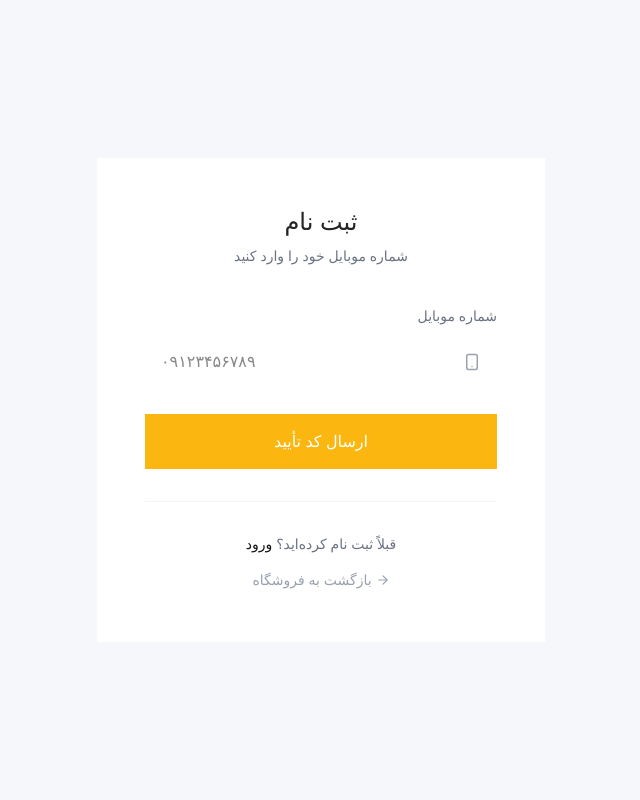
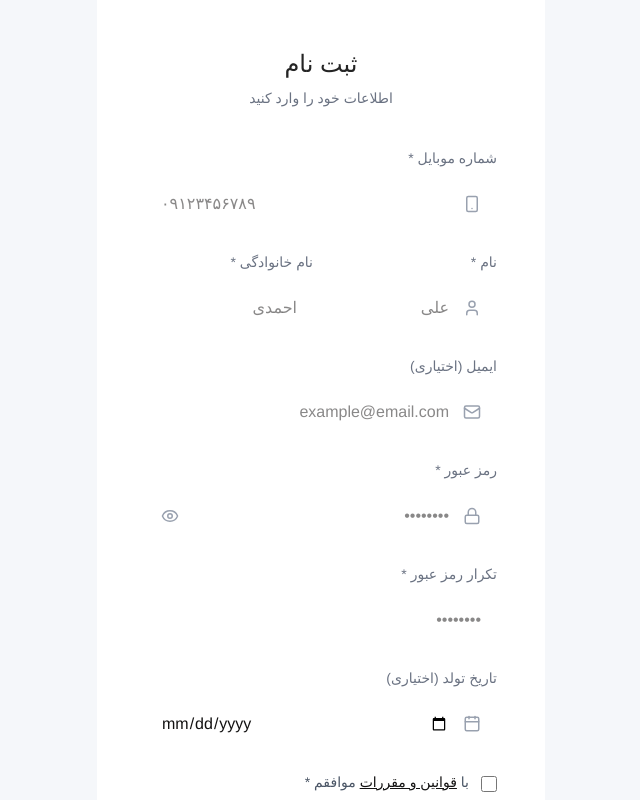
Before and after one commit to suleimanparizadi/E-commerce-React, a React (Vite) app: page /register in a window 1280 px wide. Shown: the top 800 px of the page, without its empty margins (319-959 px from the left). Built offline with nearby package versions, Linux system fonts and the light colour scheme; no server answers.

Commit message:
fix the auth bug

```diff
--- a/src/pages/RegisterPage.jsx
+++ b/src/pages/RegisterPage.jsx
@@ -6,47 +6,20 @@ import { Eye, EyeOff, ArrowRight, Loader2, Smartphone, Lock, User, Mail, Calenda
 export default function RegisterPage() {
   const navigate = useNavigate();
   const { registerInitiate, register } = useAuth();
-  const [step, setStep] = useState('phone');
+  const [step, setStep] = useState('form'); // 'form' | 'otp'
   const [showPassword, setShowPassword] = useState(false);
-  const [phone, setPhone] = useState('');
   const [otpCode, setOtpCode] = useState('');
   const [formData, setFormData] = useState({
+    phone_number: '',
     first_name: '',
     last_name: '',
     email: '',
     password: '',
+    confirm_password: '',
     date_of_birth: '',
     terms_accepted: false,
   });
-
-  const handleSendOTP = (e) => {
-    e.preventDefault();
-    registerInitiate.mutate(
-      { phone_number: phone },
-      {
-        onSuccess: () => setStep('otp'),
-      }
-    );
-  };
-
-  const handleVerifyOTP = (e) => {
-    e.preventDefault();
-    setStep('details');
-  };
-
-  const handleRegister = (e) => {
-    e.preventDefault();
-    register.mutate(
-      {
-        phone_number: phone,
-        otp_code: otpCode,
-        ...formData,
-      },
-      {
-        onSuccess: () => navigate('/'),
-      }
-    );
-  };
+  const [formError, setFormError] = useState('');
 
   const handleChange = (e) => {
     const { name, value, type, checked } = e.target;
@@ -54,6 +27,82 @@ export default function RegisterPage() {
       ...formData,
       [name]: type === 'checkbox' ? checked : value,
     });
+    setFormError('');
+  };
+
+    const handleSendOTP = (e) => {
+    e.preventDefault();
+    setFormError('');
+
+    // Client-side validation
+    if (formData.password !== formData.confirm_password) {
+      setFormError('رمز عبور و تکرار آن یکسان نیستند');
+      return;
+    }
+    if (formData.password.length < 4) {
+      setFormError('رمز عبور باید حداقل ۴ کاراکتر باشد');
+      return;
+    }
+    if (!formData.terms_accepted) {
+      setFormError('پذیرش قوانین و مقررات الزامی است');
+      return;
+    }
+
+    // Build payload — MUST include password_confirm!
+    const payload = {
+      phone_number: formData.phone_number,
+      first_name: formData.first_name,
+      last_name: formData.last_name,
+      password: formData.password,
+      password_confirm: formData.confirm_password,  // <-- THIS WAS MISSING!
+    };
+
+    if (formData.email?.trim()) {
+      payload.email = formData.email.trim();
+    }
+    if (formData.date_of_birth) {
+      payload.date_of_birth = formData.date_of_birth;
+    }
+
+    registerInitiate.mutate(payload, {
+      onSuccess: () => setStep('otp'),
+      onError: (error) => {
+        console.error('Full error:', error.response?.data);
+        const data = error.response?.data || {};
+        setFormError(
+          data.message ||
+          data.phone_number?.[0] ||
+          data.password?.[0] ||
+          data.password_confirm?.[0] ||
+          data.first_name?.[0] ||
+          data.last_name?.[0] ||
+          data.email?.[0] ||
+          data.non_field_errors?.[0] ||
+          'خطا در ارسال کد تأیید. لطفاً دوباره تلاش کنید.'
+        );
+      },
+    });
+  };
+
+  const handleVerifyOTP = (e) => {
+    e.preventDefault();
+    setFormError('');
+
+    // Django expects 'code', not 'otp_code'
+    register.mutate(
+      {
+        phone_number: formData.phone_number,
+        code: otpCode,
+      },
+      {
+        onSuccess: () => navigate('/'),
+        onError: (error) => {
+          setFormError(
+            error.response?.data?.message || 'کد تأیید نامعتبر است.'
+          );
+        },
+      }
+    );
   };
 
   return (
@@ -63,25 +112,33 @@ export default function RegisterPage() {
         <div className="text-center mb-10">
           <h1 className="text-2xl text-amado-dark font-normal mb-2 uppercase">ثبت نام</h1>
           <p className="text-gray-500 text-sm">
-            {step === 'phone' && 'شماره موبایل خود را وارد کنید'}
+            {step === 'form' && 'اطلاعات خود را وارد کنید'}
             {step === 'otp' && 'کد تأیید را وارد کنید'}
-            {step === 'details' && 'اطلاعات خود را تکمیل کنید'}
           </p>
         </div>
 
-        {/* Step 1: Phone */}
-        {step === 'phone' && (
-          <form onSubmit={handleSendOTP} className="space-y-6">
+        {/* Error banner */}
+        {formError && (
+          <div className="mb-6 p-3 bg-red-50 border border-red-200 text-red-700 text-sm rounded">
+            {formError}
+          </div>
+        )}
+
+        {/* Step 1: Full Registration Form */}
+        {step === 'form' && (
+          <form onSubmit={handleSendOTP} className="space-y-5">
+            {/* Phone */}
             <div>
               <label className="block text-sm text-gray-500 uppercase mb-2">
-                شماره موبایل
+                شماره موبایل *
               </label>
               <div className="relative">
                 <Smartphone size={18} className="absolute right-4 top-1/2 -translate-y-1/2 text-gray-400" />
                 <input
                   type="tel"
-                  value={phone}
-                  onChange={(e) => setPhone(e.target.value)}
+                  name="phone_number"
+                  value={formData.phone_number}
+                  onChange={handleChange}
                   placeholder="۰۹۱۲۳۴۵۶۷۸۹"
                   className="w-full pr-12 pl-4 py-4 bg-amado-bg border-none text-amado-dark focus:outline-none focus:ring-2 focus:ring-amado-primary"
                   required
@@ -89,71 +146,11 @@ export default function RegisterPage() {
               </div>
             </div>
 
-            <button
-              type="submit"
-              disabled={registerInitiate.isPending}
-              className="w-full amado-btn text-base flex items-center justify-center gap-2 disabled:opacity-50"
-            >
-              {registerInitiate.isPending ? (
-                <>
-                  <Loader2 size={18} className="animate-spin" />
-                  در حال ارسال...
-                </>
-              ) : (
-                'ارسال کد تأیید'
-              )}
-            </button>
-          </form>
-        )}
-
-        {/* Step 2: OTP */}
-        {step === 'otp' && (
-          <form onSubmit={handleVerifyOTP} className="space-y-6">
-            <div className="text-center mb-4">
-              <p className="text-sm text-gray-500">
-                کد تأیید به شماره <span className="font-medium text-amado-dark">{phone}</span> ارسال شد
-              </p>
-            </div>
-
-            <div>
-              <label className="block text-sm text-gray-500 uppercase mb-2">
-                کد تأیید
-              </label>
-              <input
-                type="text"
-                value={otpCode}
-                onChange={(e) => setOtpCode(e.target.value)}
-                placeholder="۱۲۳۴۵۶"
-                maxLength={6}
-                className="w-full px-4 py-4 bg-amado-bg border-none text-amado-dark focus:outline-none focus:ring-2 focus:ring-amado-primary text-center text-2xl tracking-widest"
-                required
-              />
-            </div>
-
-            <button
-              type="submit"
-              className="w-full amado-btn text-base"
-            >
-              ادامه
-            </button>
-
-            <button
-              type="button"
-              onClick={() => setStep('phone')}
-              className="w-full text-sm text-gray-500 hover:text-amado-dark py-2"
-            >
-              ارسال مجدد / تغییر شماره
-            </button>
-          </form>
-        )}
-
-        {/* Step 3: Details */}
-        {step === 'details' && (
-          <form onSubmit={handleRegister} className="space-y-6">
+            {/* Name fields */}
             <div className="grid grid-cols-2 gap-4">
               <div>
                 <label className="block text-sm text-gray-500 uppercase mb-2">
-                  نام
+                  نام *
                 </label>
                 <div className="relative">
                   <User size={18} className="absolute right-4 top-1/2 -translate-y-1/2 text-gray-400" />
@@ -171,7 +168,7 @@ export default function RegisterPage() {
 
               <div>
                 <label className="block text-sm text-gray-500 uppercase mb-2">
-                  نام خانوادگی
+                  نام خانوادگی *
                 </label>
                 <input
                   type="text"
@@ -185,6 +182,7 @@ export default function RegisterPage() {
               </div>
             </div>
 
+            {/* Email */}
             <div>
               <label className="block text-sm text-gray-500 uppercase mb-2">
                 ایمیل (اختیاری)
@@ -202,9 +200,10 @@ export default function RegisterPage() {
               </div>
             </div>
 
+            {/* Password */}
             <div>
               <label className="block text-sm text-gray-500 uppercase mb-2">
-                رمز عبور
+                رمز عبور *
               </label>
               <div className="relative">
                 <Lock size={18} className="absolute right-4 top-1/2 -translate-y-1/2 text-gray-400" />
@@ -216,6 +215,7 @@ export default function RegisterPage() {
                   placeholder="••••••••"
                   className="w-full pr-12 pl-12 py-4 bg-amado-bg border-none text-amado-dark focus:outline-none focus:ring-2 focus:ring-amado-primary"
                   required
+                  minLength={6}
                 />
                 <button
                   type="button"
@@ -227,6 +227,23 @@ export default function RegisterPage() {
               </div>
             </div>
 
+            {/* Confirm Password */}
+            <div>
+              <label className="block text-sm text-gray-500 uppercase mb-2">
+                تکرار رمز عبور *
+              </label>
+              <input
+                type={showPassword ? 'text' : 'password'}
+                name="confirm_password"
+                value={formData.confirm_password}
+                onChange={handleChange}
+                placeholder="••••••••"
+                className="w-full px-4 py-4 bg-amado-bg border-none text-amado-dark focus:outline-none focus:ring-2 focus:ring-amado-primary"
+                required
+              />
+            </div>
+
+            {/* Date of Birth */}
             <div>
               <label className="block text-sm text-gray-500 uppercase mb-2">
                 تاریخ تولد (اختیاری)
@@ -243,6 +260,7 @@ export default function RegisterPage() {
               </div>
             </div>
 
+            {/* Terms */}
             <label className="flex items-start gap-3 cursor-pointer">
               <input
                 type="checkbox"
@@ -253,9 +271,52 @@ export default function RegisterPage() {
                 required
               />
               <span className="text-sm text-gray-600">
-                با <a href="#" className="underline hover:text-amado-primary">قوانین و مقررات</a> موافقم
+                با <a href="#" className="underline hover:text-amado-primary">قوانین و مقررات</a> موافقم *
               </span>
             </label>
+
+            <button
+              type="submit"
+              disabled={registerInitiate.isPending}
+              className="w-full amado-btn text-base flex items-center justify-center gap-2 disabled:opacity-50"
+            >
+              {registerInitiate.isPending ? (
+                <>
+                  <Loader2 size={18} className="animate-spin" />
+                  در حال ارسال کد...
+                </>
+              ) : (
+                'ارسال کد تأیید'
+              )}
+            </button>
+          </form>
+        )}
+
+        {/* Step 2: OTP Verification */}
+        {step === 'otp' && (
+          <form onSubmit={handleVerifyOTP} className="space-y-6">
+            <div className="text-center mb-4">
+              <p className="text-sm text-gray-500">
+                کد تأیید به شماره{' '}
+                <span className="font-medium text-amado-dark">{formData.phone_number}</span>{' '}
+                ارسال شد
+              </p>
+            </div>
+
+            <div>
+              <label className="block text-sm text-gray-500 uppercase mb-2">
+                کد تأیید *
+              </label>
+              <input
+                type="text"
+                value={otpCode}
+                onChange={(e) => setOtpCode(e.target.value)}
+                placeholder="۱۲۳۴۵۶"
+                maxLength={6}
+                className="w-full px-4 py-4 bg-amado-bg border-none text-amado-dark focus:outline-none focus:ring-2 focus:ring-amado-primary text-center text-2xl tracking-widest"
+                required
+              />
+            </div>
 
             <button
               type="submit"
@@ -270,6 +331,14 @@ export default function RegisterPage() {
               ) : (
                 'ثبت نام'
               )}
+            </button>
+
+            <button
+              type="button"
+              onClick={() => setStep('form')}
+              className="w-full text-sm text-gray-500 hover:text-amado-dark py-2"
+            >
+              بازگشت و ارسال مجدد
             </button>
           </form>
         )}
```
Also changed, not shown: src/hooks/useAuth.js (+1 -23 lines).
